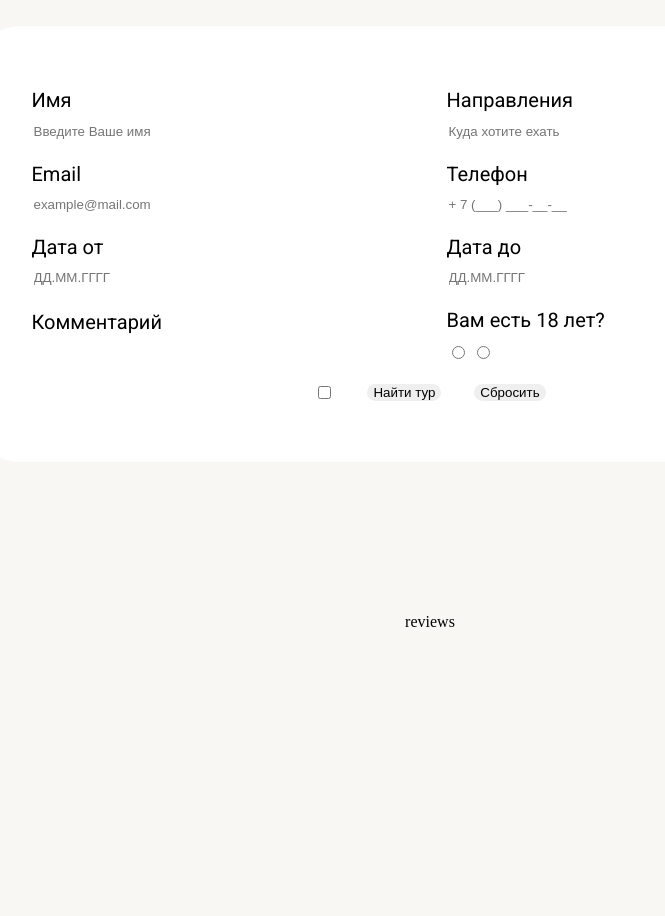
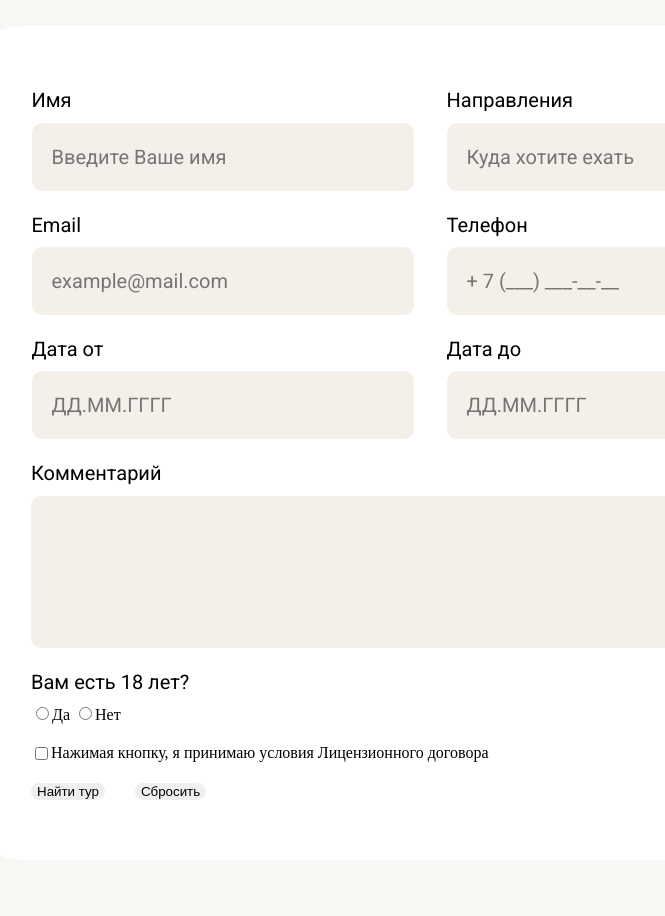
Before and after one commit to NydusBorn/design-vanilla, a website built with Vite: page index.html in a window 1280 px wide. Shown: the part 3200-4116 px from the top of the page, without its empty margins (210-875 px from the left). Built offline with nearby package versions, Linux system fonts and the light colour scheme; files whose address does not match are found by name.

Commit message:
Correct the element placement in the maker form

```diff
--- a/index.html
+++ b/index.html
@@ -105,42 +105,46 @@
             <form class="maker-form">
                 <div class="maker-field">
                     <label class="p-med" for="maker-name">Имя</label>
-                    <input id="maker-name" class="maker-input" type="text" placeholder="Введите Ваше имя"/>
+                    <input id="maker-name" class="maker-input p-med" type="text" placeholder="Введите Ваше имя"/>
                 </div>
                 <div class="maker-field">
                     <label class="p-med" for="maker-dest">Направления</label>
-                    <input id="maker-dest" class="maker-input" type="text" placeholder="Куда хотите ехать"/>
+                    <input id="maker-dest" class="maker-input p-med" type="text" placeholder="Куда хотите ехать"/>
                 </div>
                 <div class="maker-field">
                     <label class="p-med" for="maker-email">Email</label>
-                    <input id="maker-email" class="maker-input" type="text" placeholder="example@mail.com"/>
+                    <input id="maker-email" class="maker-input p-med" type="text" placeholder="example@mail.com"/>
                 </div>
                 <div class="maker-field">
                     <label class="p-med" for="maker-phone">Телефон</label>
-                    <input id="maker-phone" class="maker-input" type="text" placeholder="+ 7 (___) ___-__-__"/>
+                    <input id="maker-phone" class="maker-input p-med" type="text" placeholder="+ 7 (___) ___-__-__"/>
                 </div>
                 <div class="maker-field">
                     <label class="p-med" for="maker-from">Дата от</label>
-                    <input id="maker-from" class="maker-input" type="text" placeholder="ДД.ММ.ГГГГ"/>
+                    <input id="maker-from" class="maker-input p-med" type="text" placeholder="ДД.ММ.ГГГГ"/>
                 </div>
                 <div class="maker-field">
                     <label class="p-med" for="maker-to">Дата до</label>
-                    <input id="maker-to" class="maker-input" type="text" placeholder="ДД.ММ.ГГГГ"/>
+                    <input id="maker-to" class="maker-input p-med" type="text" placeholder="ДД.ММ.ГГГГ"/>
                 </div>
-                <div class="maker-field">
+                <div class="maker-line-field">
                     <label class="p-med" for="maker-com">Комментарий</label>
-                    <input id="maker-com" class="maker-input" type="text"/>
+                    <input id="maker-com" class="maker-input p-med" type="text"/>
                 </div>
-                <div class="maker-field">
+                <div class="maker-line-field">
                     <label class="p-med" for="maker-age">Вам есть 18 лет?</label>
                     <div id="maker-age" class="radio-container">
-                        <input class="maker-radio" type="radio" value="Да"/>
-                        <input class="maker-radio" type="radio" value="Нет"/>
+                        <input class="maker-radio p-med" type="radio" value="Да">Да
+                        <input class="maker-radio p-med" type="radio" value="Нет">Нет
                     </div>
                 </div>
-                <input type="checkbox"/>
-                <button class="mat-button">Найти тур</button>
-                <button class="mat-button">Сбросить</button>
+                <div class="maker-input-container">
+                    <input type="checkbox" class="p-sm">Нажимая кнопку, я принимаю условия Лицензионного договора
+                </div>
+                <div class="maker-bt-container">
+                    <button class="mat-button">Найти тур</button>
+                    <button class="mat-button">Сбросить</button>
+                </div>
             </form>
         </div>
         <p style="height: 300px">
--- a/src/maker.scss
+++ b/src/maker.scss
@@ -64,4 +64,43 @@
 }
 .maker-input{
   border-width: 0;
+  width: 100%;
+  height: 43px;
+  background-color: $cl-beige-2;
+  border-radius: 10px;
+  padding: 10px;
+  box-sizing: border-box;
+  @media only screen and (min-width: 1024px) {
+    height: 68px;
+    padding: 20px;
+  }
 }
+.maker-line-field{
+  display: flex;
+  flex-direction: column;
+  gap: 8px;
+  box-sizing: border-box;
+  width: 100%;
+}
+#maker-com{
+  height: 132px;
+  @media only screen and (min-width: 1024px) {
+    height: 152px;
+  }
+}
+.maker-input-container{
+  display: flex;
+  flex-direction: row;
+  width: 100%;
+  box-sizing: border-box;
+}
+.maker-bt-container{
+  display: flex;
+  flex-direction: row;
+  width: 100%;
+  box-sizing: border-box;
+  gap: 10px;
+  @media only screen and (min-width: 1024px) {
+    gap: 30px;
+  }
+}
```
